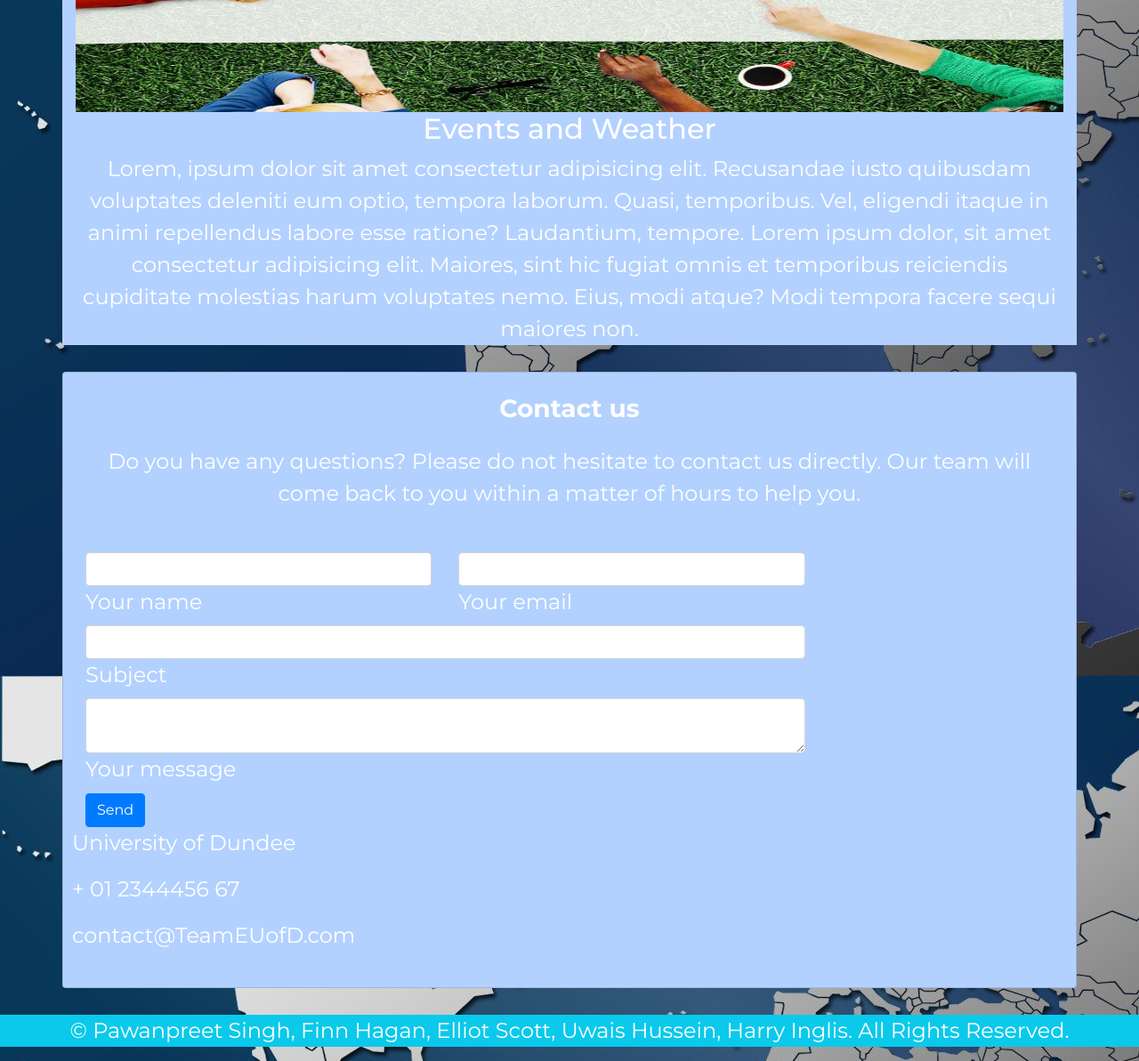
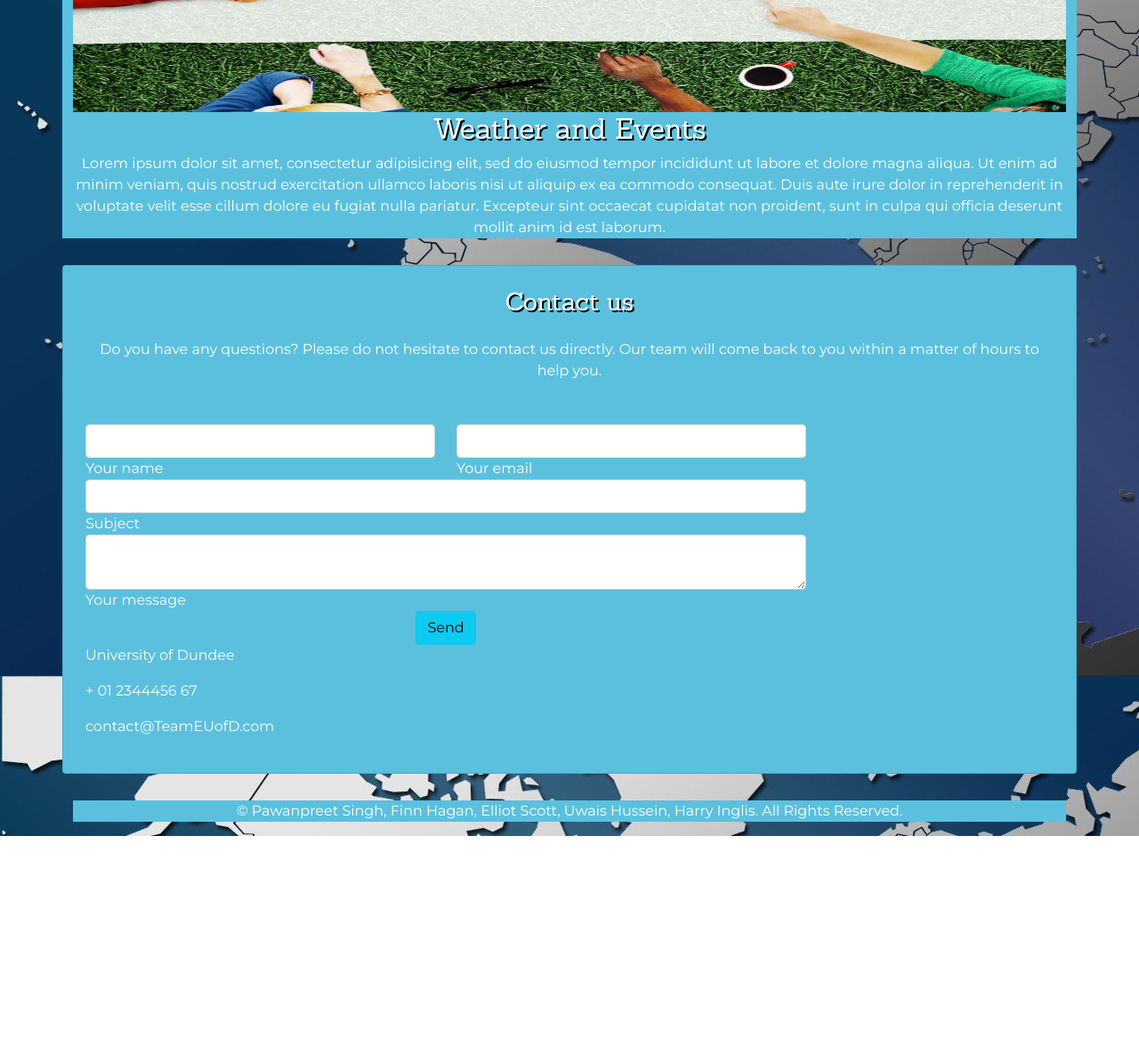
Before and after one commit to UniversityOfDundee-Computing/AC11002-api-mashup-team-e, a plain HTML site: page AboutUs.html in a window 1280 px wide. Shown: the part 320-1513 px from the top of the page at 89% size. After the commit the page ends 1260 px from the top, so only its background shows below. Drawn offline with nearby package versions, Linux system fonts and the light colour scheme.

Commit message:
Styling changes so that color scheme & navbar is consistent throughout

```diff
--- a/AboutUs.html
+++ b/AboutUs.html
@@ -5,24 +5,14 @@
   <!-- Required meta tags -->
   <meta charset="utf-8">
   <meta name="viewport" content="width=device-width, initial-scale=1, shrink-to-fit=no">
-
   <!-- Bootstrap CSS -->
-  <link rel="stylesheet" href="https://cdn.jsdelivr.net/npm/bootstrap@4.5.3/dist/css/bootstrap.min.css" integrity="sha384-TX8t27EcRE3e/ihU7zmQxVncDAy5uIKz4rEkgIXeMed4M0jlfIDPvg6uqKI2xXr2" crossorigin="anonymous">
+  <link href="https://cdn.jsdelivr.net/npm/bootstrap@5.0.0-beta1/dist/css/bootstrap.min.css" rel="stylesheet" integrity="sha384-giJF6kkoqNQ00vy+HMDP7azOuL0xtbfIcaT9wjKHr8RbDVddVHyTfAAsrekwKmP1" crossorigin="anonymous">
   <link rel="stylesheet" href="Main_Style.css">
-
   <meta charset="utf-8">
-  <title>About us -</title>
-
-
-
-  </nav>
-
-
+  <title>About us</title>
 </head>
 
 <body>
-
-
   <header>
     <nav class="navbar navbar-dark bg-info">
       <!-- Navbar content -->
@@ -37,42 +27,28 @@
               <a class="nav-link active" aria-current="page" href="Home.html">Home</a>
             </li>
             <li class="nav-item">
-                    <a class="nav-link" href="#">Weather</a>
+              <a class="nav-link" href="API-Page.html">Weather and Events</a>
             </li>
             <li class="nav-item">
-                    <a class="nav-link" href="#">Events</a>
+              <a class="nav-link" href="LastPage.html">Other</a>
             </li>
-
+            <li>
+              <a class="nav-link" href="AboutUs.html">About Us</a>
+            </li>
           </ul>
-                <form class="d-flex">
-                  <input class="form-control me-2" type="search" placeholder="Search" aria-label="Search">
-                  <button class="btn btn-primary" type="submit">Search</button>
-                </form>
         </div>
       </div>
     </nav>
-
-
   </header>
-
 
   <main>
 
-
     <div class="container text-center aboutUs_Details">
       <img src="about-us.jpg" alt="About" class="about_us_img">
-    <h2>Events and Weather</h2>
+      <h2>Weather and Events</h2>
       <p>
-       Lorem, ipsum dolor sit amet consectetur adipisicing elit.
-       Recusandae iusto quibusdam voluptates deleniti eum optio,
-       tempora laborum. Quasi, temporibus. Vel, eligendi itaque in animi repellendus
-       labore esse ratione? Laudantium, tempore.
-
-        Lorem ipsum dolor, sit amet consectetur adipisicing elit.
-        Maiores, sint hic fugiat omnis et temporibus reiciendis cupiditate molestias
-        harum voluptates nemo. Eius, modi atque? Modi tempora facere sequi maiores non.</p>
-
-
+        Lorem ipsum dolor sit amet, consectetur adipisicing elit, sed do eiusmod tempor incididunt ut labore et dolore magna aliqua. Ut enim ad minim veniam, quis nostrud exercitation ullamco laboris nisi ut aliquip ex ea commodo consequat. Duis aute irure dolor in reprehenderit in voluptate velit esse cillum dolore eu fugiat nulla pariatur. Excepteur sint occaecat cupidatat non proident, sunt in culpa qui officia deserunt mollit anim id est laborum.
+      </p>
     </div>
     <section class="form-gradient">
 
@@ -155,7 +131,7 @@
               </form>
 
               <div class="text-center text-md-left">
-                  <a class="btn btn-primary" onclick="document.getElementById('contact-form').submit();">Send</a>
+                <a class="btn btn-info" onclick="document.getElementById('contact-form').submit();">Send</a>
               </div>
               <div class="status"></div>
             </div>
@@ -189,10 +165,11 @@
 
   </main>
 
-
+  <div class="container">
     <footer class="text-center">
       <p class="footer-copyright">© Pawanpreet Singh, Finn Hagan, Elliot Scott, Uwais Hussein, Harry Inglis. All Rights Reserved.</p>
     </footer>
+  </div>
 
   <!-- Option 2: Separate Popper and Bootstrap JS -->
   <script src="https://cdn.jsdelivr.net/npm/@popperjs/core@2.5.4/dist/umd/popper.min.js" integrity="sha384-q2kxQ16AaE6UbzuKqyBE9/u/KzioAlnx2maXQHiDX9d4/zp8Ok3f+M7DPm+Ib6IU" crossorigin="anonymous"></script>
--- a/Main_Style.css
+++ b/Main_Style.css
@@ -1,60 +1,52 @@
 @import url('https://fonts.googleapis.com/css2?family=Montserrat:wght@400;500;700&family=Sanchez:ital@0;1&display=swap');
-
 
 * {
   font-family: 'Montserrat', sans-serif !important;
 }
 
-h1,h5 {
+h1,h2,h3, h5 {
   font-family: 'Sanchez', sans-serif !important;
+    text-shadow: 2px 2px #000000;
 }
 
-html body{
-    background-color: #0ac9eb;
+html body {
   color: #ffffff;
-    font-size: x-large;
-
 }
 
-  h1
-  {
+h1 {
   font-size: 60px;
-    text-shadow: 2px 2px #000000;
-  }
-  h5
-  {
-    font-size: 30px;
-
 }
 
+h5 {
+  font-size: 30px;
+}
 
 body {
   background-image: url("map.jpg");
-    background-color: #cccccc;
 }
 
-  footer
-  {
-    background-color: #0ac9eb;
+footer {
+  background-color: #5bc0de;
   color: #ffffff;
 }
-  .card_contactus
-  {
+
+.card_contactus {
   margin-top: 20px;
   margin-bottom: 30px;
   padding-left: 25px;
   padding-right: 25px;
-    background-color: #b3d1ff;
+  background-color: #5bc0de;
 }
-  .aboutUs_Details
-  {
+
+.aboutUs_Details {
   margin-top: 20px;
   margin-bottom: 30px;
-    background-color: #b3d1ff;
+  background-color: #5bc0de;
 }
-  .about_us_img
-  {
+
+.about_us_img {
   margin-top: 20px;
   width: 100%;
-    height: 350px;;
+  height: 350px;
+  ;
 }
```
Lines whose indentation alone changed are shown as unchanged.
